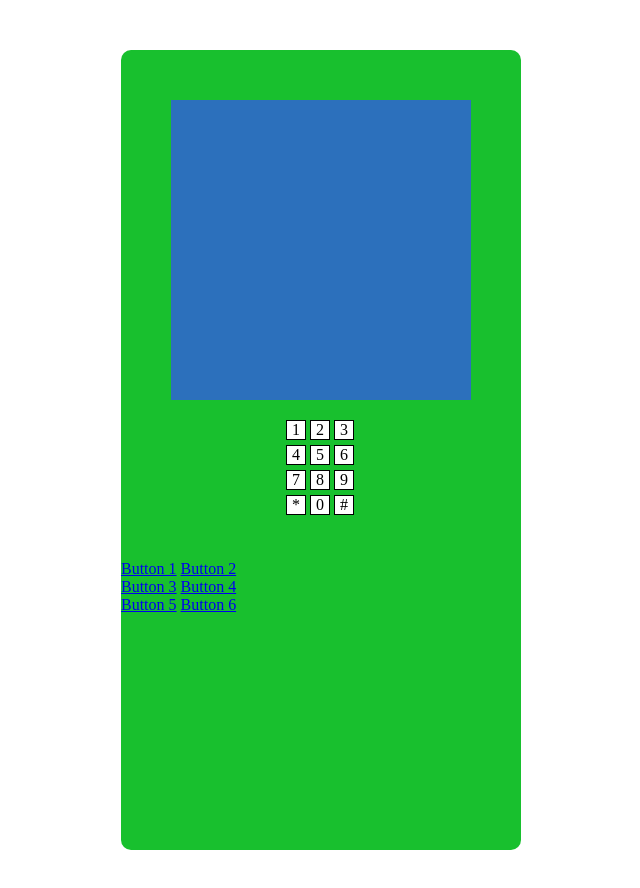
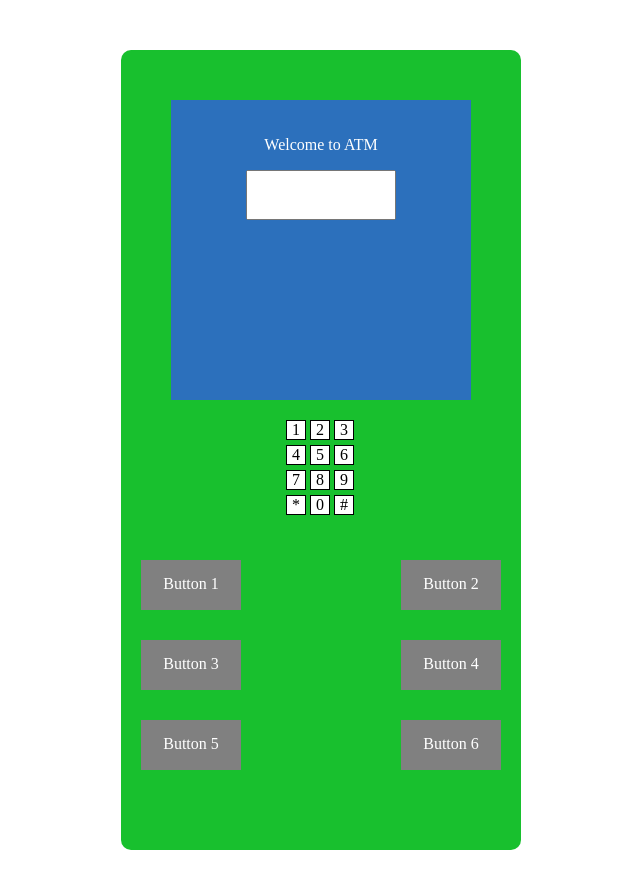
Before and after one commit to RoRElessar/hw_6, a plain HTML site: page index.html in a window 1280 px wide. Shown: the whole page, without its empty margins (319-959 px from the left). Drawn offline with Linux system fonts and the light colour scheme.

Commit message:
add buttons and input

```diff
--- a/index.css
+++ b/index.css
@@ -17,6 +17,29 @@
   background-color: #2c70bc;
   color: #fff;
   margin: 0 auto;
+  padding-top: 20px;
+}
+
+#message {
+  text-align: center;
+}
+
+#input {
+  width: 150px;
+  height: 50px;
+  display: block;
+  margin: 0 auto;
+  font-size: 16px;
+  padding: 0 10px;
+}
+
+input[type="number"]::-webkit-outer-spin-button,
+input[type="number"]::-webkit-inner-spin-button {
+  -webkit-appearance: none;
+  margin: 0;
+}
+input[type="number"] {
+  -moz-appearance: textfield;
 }
 
 .keyboard {
@@ -48,3 +71,25 @@
 .menu-keys {
   margin-top: 80px;
 }
+
+.row {
+  display: flex;
+  justify-content: space-between;
+  padding: 0 20px;
+  margin-bottom: 30px;
+}
+
+.row a {
+  display: inline-block;
+  width: 100px;
+  height: 50px;
+  background-color: grey;
+  color: #fff;
+  text-decoration: none;
+  text-align: center;
+  padding: 15px 0;
+}
+
+.row a:hover {
+  background-color: #464646;
+}
--- a/index.html
+++ b/index.html
@@ -12,7 +12,10 @@
 <body>
   <section class="atm">
     <div class="atm-box">
-      <div class="atm-screen"></div>
+      <div class="atm-screen">
+        <p id="message">Welcome to ATM</p>
+        <input type="number" id="input">
+      </div>
       <div class="atm-buttons">
         <div class="keyboard">
           <div class="number-row">
```
